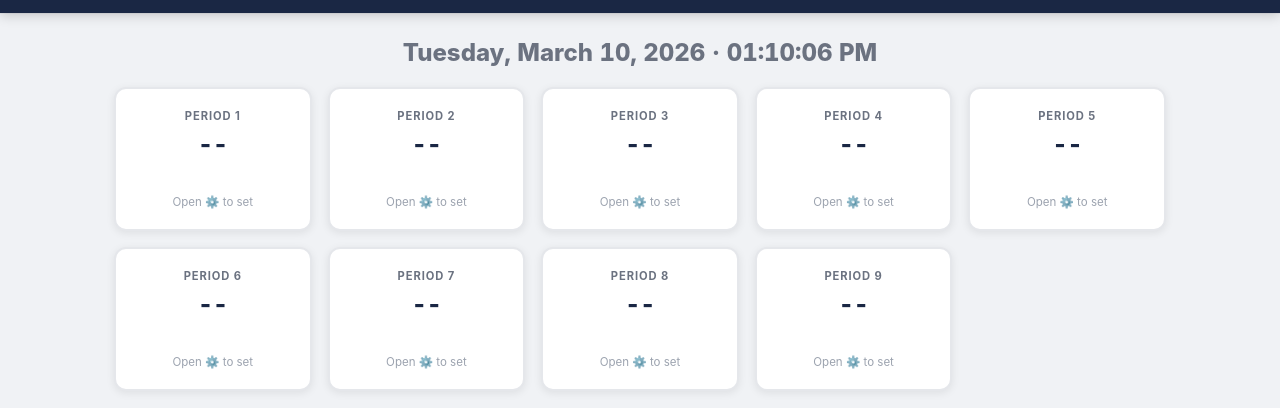
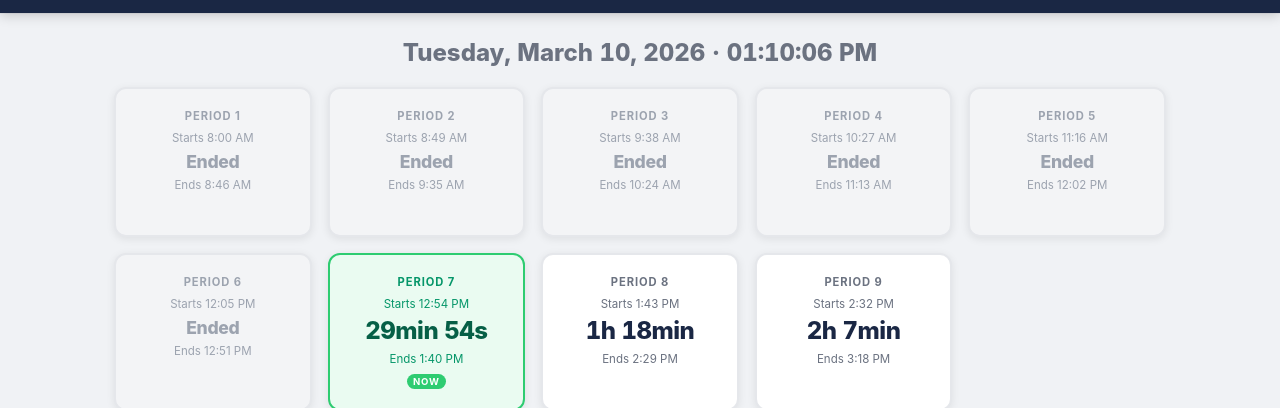
Before and after one commit to jey2101/period-countdown-timer, a plain HTML site: page index.html in a window 1280 px wide. Shown: the part 60-468 px from the top of the page. Drawn offline with Linux system fonts and the light colour scheme.

Commit message:
Set default schedule: 8am start, 46min periods, 3min breaks
Used when no times are saved in localStorage (first-time visitors).

Co-Authored-By: Claude Sonnet 4.6 <noreply@anthropic.com>

```diff
--- a/index.html
+++ b/index.html
@@ -508,6 +508,11 @@
   let periodStartTimes = Array(numPeriods).fill(''); // "HH:MM" 24h
 
   // ── Persistence ─────────────────────────────────────────────────────────────
+  // Default schedule: 8:00 AM start, 46 min periods, 3 min breaks
+  function getDefaultTimes() {
+    return calculateTimes('08:00', 46, 3);
+  }
+
   function loadTimes() {
     try {
       const countRaw = localStorage.getItem(COUNT_KEY);
@@ -521,7 +526,7 @@
         if (Array.isArray(parsed))
           periodEndTimes = Array(numPeriods).fill('').map((_, i) => parsed[i] || '');
       } else {
-        periodEndTimes = Array(numPeriods).fill('');
+        periodEndTimes = getDefaultTimes().endTimes;
       }
       const startRaw = localStorage.getItem(START_KEY);
       if (startRaw) {
@@ -529,7 +534,7 @@
         if (Array.isArray(parsed))
           periodStartTimes = Array(numPeriods).fill('').map((_, i) => parsed[i] || '');
       } else {
-        periodStartTimes = Array(numPeriods).fill('');
+        periodStartTimes = getDefaultTimes().startTimes;
       }
     } catch (e) { /* ignore */ }
   }
```
